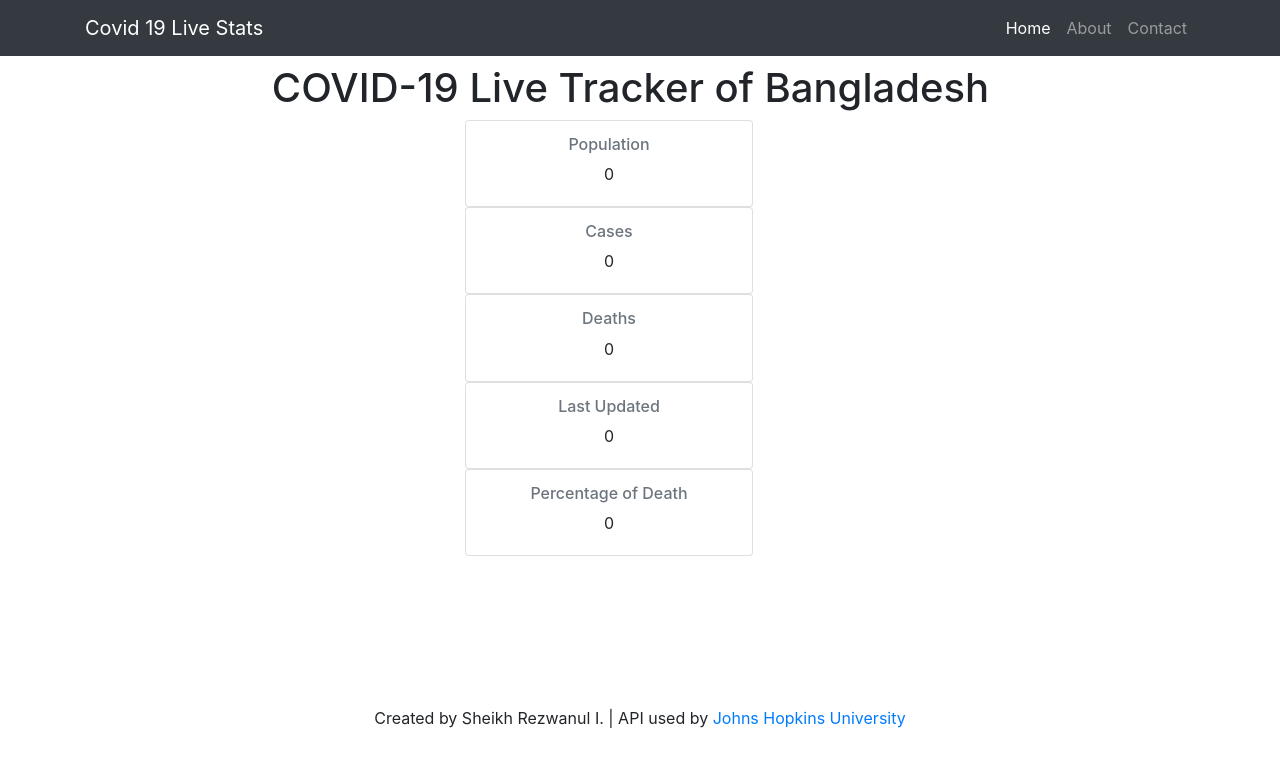
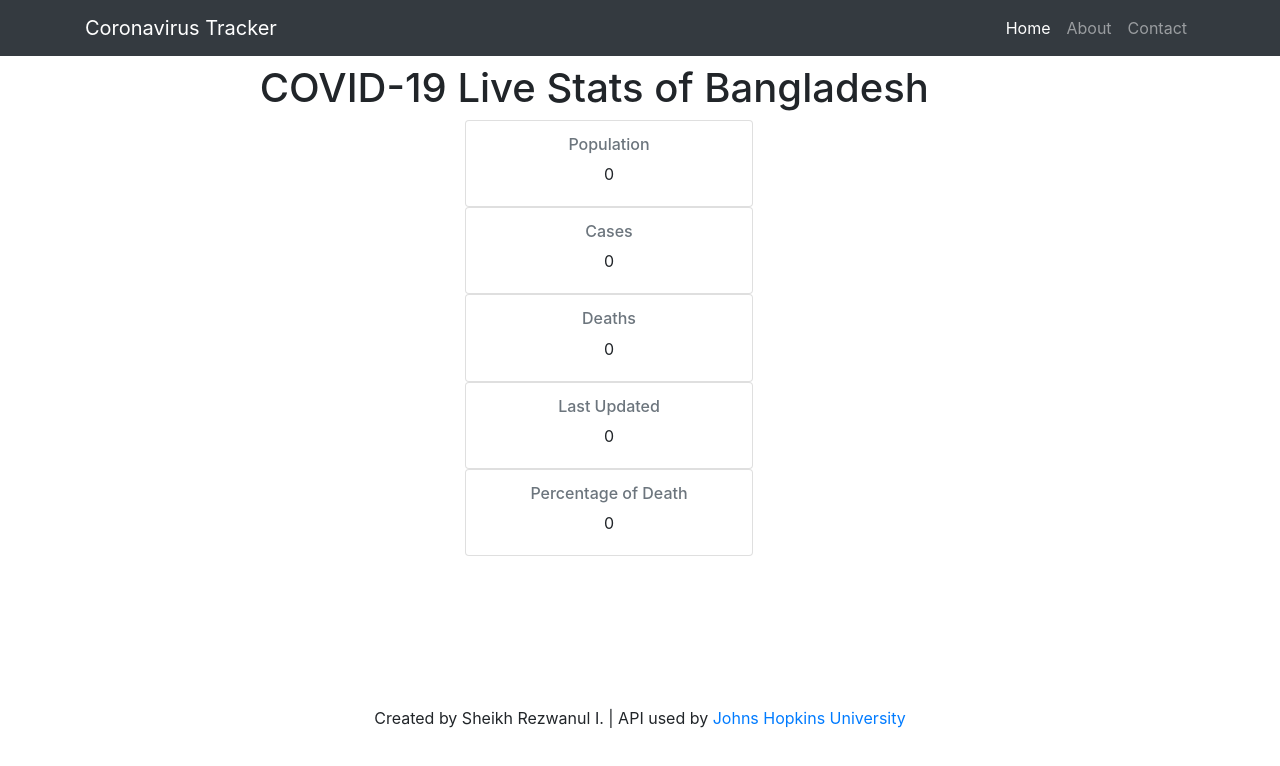
Before and after one commit to sk-rezwan/COVID-19, a plain HTML site: page index.html in a window 1280 px wide. Drawn offline with Linux system fonts and the light colour scheme; no server answers.

Commit message:
text edi

```diff
--- a/index.html
+++ b/index.html
@@ -22,7 +22,7 @@
   <!-- Navigation -->
   <nav class="navbar navbar-expand-lg navbar-dark bg-dark static-top">
     <div class="container">
-      <a class="navbar-brand" href="#">Covid 19 Live Stats</a>
+      <a class="navbar-brand" href="#">Coronavirus Tracker</a>
       <button class="navbar-toggler" type="button" data-toggle="collapse" data-target="#navbarResponsive" aria-controls="navbarResponsive" aria-expanded="false" aria-label="Toggle navigation">
         <span class="navbar-toggler-icon"></span>
       </button>
@@ -48,7 +48,7 @@
   <div class="container">
     <div class="row">
       <div>
-        <h1 class="mt-2 col-md-12 offset-3 justify-center" id="title">COVID-19 Live Tracker of Bangladesh</h1>
+        <h1 class="mt-2 col-md-12 offset-3 justify-center" id="title">COVID-19 Live Stats of Bangladesh</h1>
       </div>
     </div>
     <div class="row">
```
